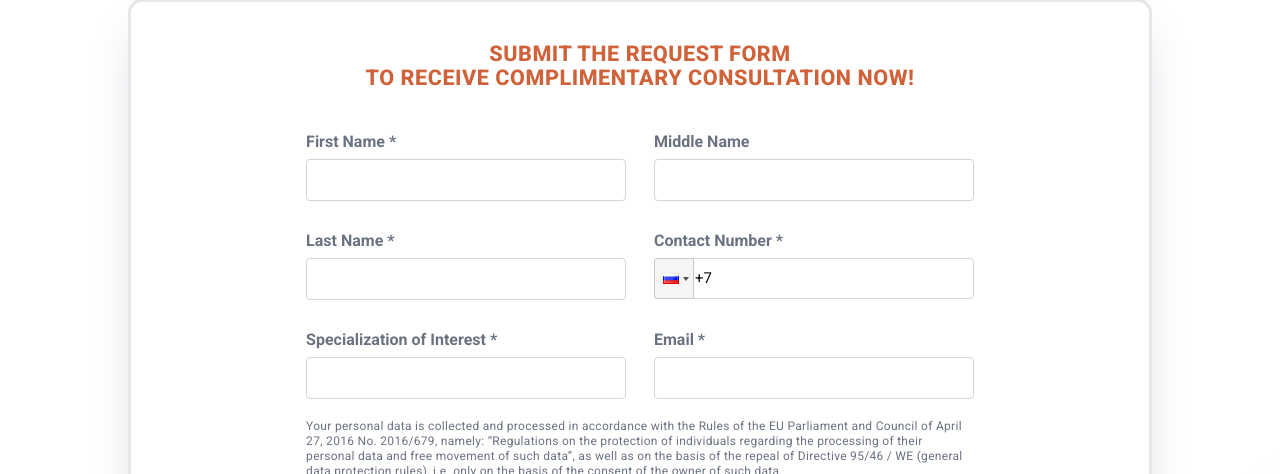
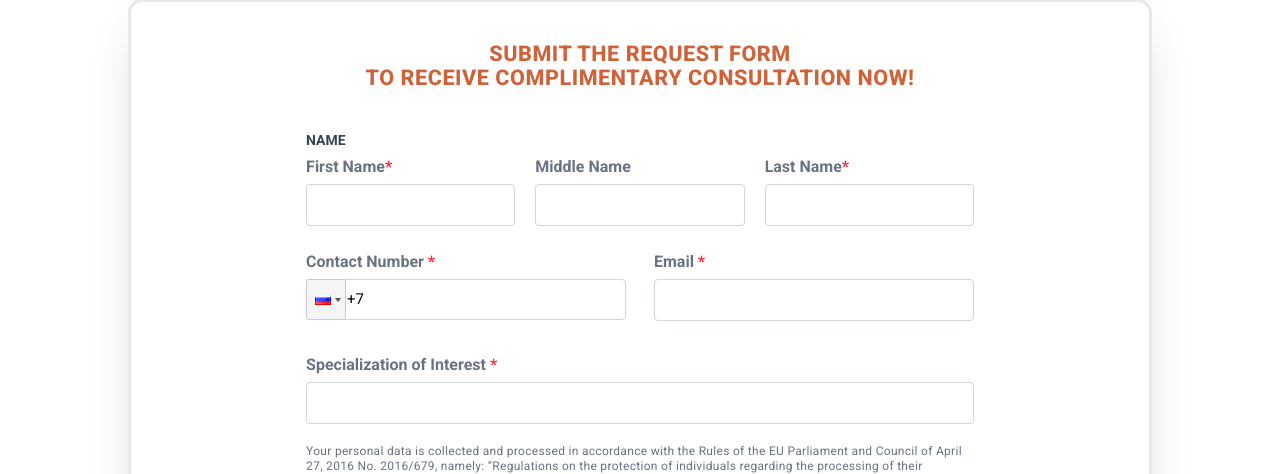
Before and after one commit to PasovitTechnologies/firmst, a React (Vite) app in the folder firmst-frontend/: page / in a window 1280 px wide. Shown: the part 1371-1845 px from the top of the page. Built offline with nearby package versions, Linux system fonts and the light colour scheme.

Commit message:
updated code

```diff
--- a/firmst-frontend/src/components/ContactForm.jsx
+++ b/firmst-frontend/src/components/ContactForm.jsx
@@ -85,82 +85,65 @@ const ContactForm = ({ contactFormRef }) => {
         ></h3>
 
         <form onSubmit={handleSubmit} className="md:max-w-[70%] mx-auto mt-10">
-          <div className="grid grid-cols-1 md:grid-cols-2 gap-7">
-            {/* Name Fields - Language-dependent order */}
+         {/* Name Section */}
+<div className="col-span-1 md:col-span-2">
+  <label className="block mb-2 text-gray-700 font-semibold uppercase text-sm">
+    {t("requestForm.fullNameHeading") || "Name"}
+  </label>
+
+  <div className="grid grid-cols-1 md:grid-cols-3 gap-5">
     {isRussian ? (
       <>
-                <div>
-                  <label className="block mb-1 text-gray-500">{t("requestForm.lastName")}</label>
+        {["lastName", "firstName", "middleName"].map((field, i) => (
+          <div key={i}>
+            <label className="block mb-1 text-gray-500">
+              {t(`requestForm.${field}`)}
+              {(field === "lastName" || field === "firstName") && (
+                <span className="text-red-500">*</span>
+              )}
+            </label>
             <input
-                    value={formData.lastName}
+              type="text"
+              name={field}
+              required={field !== "middleName"}
+              value={formData[field]}
               onChange={handleChange}
-                    required
-                    type="text"
-                    name="lastName"
               className="w-full border border-gray-300 p-2 rounded focus:outline-none focus:ring-2 focus:ring-[#cf6239]"
             />
           </div>
-                <div>
-                  <label className="block mb-1 text-gray-500">{t("requestForm.firstName")}</label>
+        ))}
+      </>
+    ) : (
+      <>
+        {["firstName", "middleName", "lastName"].map((field, i) => (
+          <div key={i}>
+            <label className="block mb-1 text-gray-500">
+              {t(`requestForm.${field}`)}
+              {(field === "firstName" || field === "lastName") && (
+                <span className="text-red-500">*</span>
+              )}
+            </label>
             <input
-                    value={formData.firstName}
+              type="text"
+              name={field}
+              required={field !== "middleName"}
+              value={formData[field]}
               onChange={handleChange}
-                    required
-                    type="text"
-                    name="firstName"
               className="w-full border border-gray-300 p-2 rounded focus:outline-none focus:ring-2 focus:ring-[#cf6239]"
             />
           </div>
-                <div>
-                  <label className="block mb-1 text-gray-500">{t("requestForm.middleName")}</label>
-                  <input
-                    value={formData.middleName}
-                    onChange={handleChange}
-                    type="text"
-                    name="middleName"
-                    className="w-full border border-gray-300 p-2 rounded focus:outline-none focus:ring-2 focus:ring-[#cf6239]"
-                  />
-                </div>
-              </>
-            ) : (
-              <>
-                <div>
-                  <label className="block mb-1 text-gray-500">{t("requestForm.firstName")}</label>
-                  <input
-                    value={formData.firstName}
-                    onChange={handleChange}
-                    required
-                    type="text"
-                    name="firstName"
-                    className="w-full border border-gray-300 p-2 rounded focus:outline-none focus:ring-2 focus:ring-[#cf6239]"
-                  />
-                </div>
-                <div>
-                  <label className="block mb-1 text-gray-500">{t("requestForm.middleName")}</label>
-                  <input
-                    value={formData.middleName}
-                    onChange={handleChange}
-                    type="text"
-                    name="middleName"
-                    className="w-full border border-gray-300 p-2 rounded focus:outline-none focus:ring-2 focus:ring-[#cf6239]"
-                  />
-                </div>
-                <div>
-                  <label className="block mb-1 text-gray-500">{t("requestForm.lastName")}</label>
-                  <input
-                    value={formData.lastName}
-                    onChange={handleChange}
-                    required
-                    type="text"
-                    name="lastName"
-                    className="w-full border border-gray-300 p-2 rounded focus:outline-none focus:ring-2 focus:ring-[#cf6239]"
-                  />
-                </div>
+        ))}
       </>
     )}
+  </div>
+</div>
 
+{/* Contact Info Row */}
+<div className="grid grid-cols-1 md:grid-cols-2 gap-7 mt-6">
   <div>
-              <label className="block mb-1 text-gray-500">{t("requestForm.contact")}</label>
+    <label className="block mb-1 text-gray-500">
+      {t("requestForm.contact")} <span className="text-red-500">*</span>
+    </label>
     <PhoneInput
       country={"ru"}
       value={formData.phone}
@@ -178,7 +161,23 @@ const ContactForm = ({ contactFormRef }) => {
   </div>
 
   <div>
-              <label className="block mb-1 text-gray-500">{t("requestForm.specialization")}</label>
+    <label className="block mb-1 text-gray-500">
+      {t("requestForm.email")} <span className="text-red-500">*</span>
+    </label>
+    <input
+      type="email"
+      name="email"
+      value={formData.email}
+      onChange={handleChange}
+      required
+      className="w-full border border-gray-300 p-2 rounded focus:outline-none focus:ring-2 focus:ring-[#cf6239]"
+    />
+  </div>
+</div>
+<div>
+  <label className="block mb-1 text-gray-500 mt-8">
+    {t("requestForm.specialization")} <span className="text-red-500">*</span>
+  </label>
   <input
     value={formData.specialization}
     onChange={handleChange}
@@ -189,18 +188,8 @@ const ContactForm = ({ contactFormRef }) => {
   />
 </div>
 
-            <div>
-              <label className="block mb-1 text-gray-500">{t("requestForm.email")}</label>
-              <input
-                value={formData.email}
-                onChange={handleChange}
-                required
-                type="email"
-                name="email"
-                className="w-full border border-gray-300 p-2 rounded focus:outline-none focus:ring-2 focus:ring-[#cf6239]"
-              />
-            </div>
-          </div>
+
+
 
           <div className="mx-auto mt-5">
             <p className="text-xs text-gray-500 mt-4 tracking-wide leading-tight">{t("requestForm.content")}</p>
--- a/firmst-frontend/src/locales/en.json
+++ b/firmst-frontend/src/locales/en.json
@@ -22,14 +22,15 @@
   },
 
   "requestForm": {
+    "fullNameHeading":"Name",
     "heading": "Submit the Request Form <br/> to Receive Complimentary Consultation Now!",
     "description": "Submit the request form to receive complimentary consultation now",
-    "firstName": "First Name *",
-    "lastName": "Last Name *",
+    "firstName": "First Name",
+    "lastName": "Last Name",
     "middleName": "Middle Name",
-    "contact": "Contact Number *",
-    "specialization": "Specialization of Interest *",
-    "email": "Email *",
+    "contact": "Contact Number",
+    "specialization": "Specialization of Interest",
+    "email": "Email",
     "accept_terms": "I have read and agree to the website terms and conditions*",
     "terms_conditions": "",
     "submit": "Submit",
--- a/firmst-frontend/src/locales/ru.json
+++ b/firmst-frontend/src/locales/ru.json
@@ -22,10 +22,11 @@
   },
 
   "requestForm": {
+    "fullNameHeading":"Имя",
     "heading": "Оставьте заявку на консультацию прямо сейчас!",
     "description": "Заполните форму ниже, и мы свяжемся с вами в ближайшее время.",
-    "firstName": "Имя *",
-    "lastName": "Фамилия *",
+    "firstName": "Имя",
+    "lastName": "Фамилия",
     "middleName": "Отчество",
     "contact": "Контактный номер",
     "specialization": "Ваша специализация",
```
Lines whose indentation alone changed are shown as unchanged.
